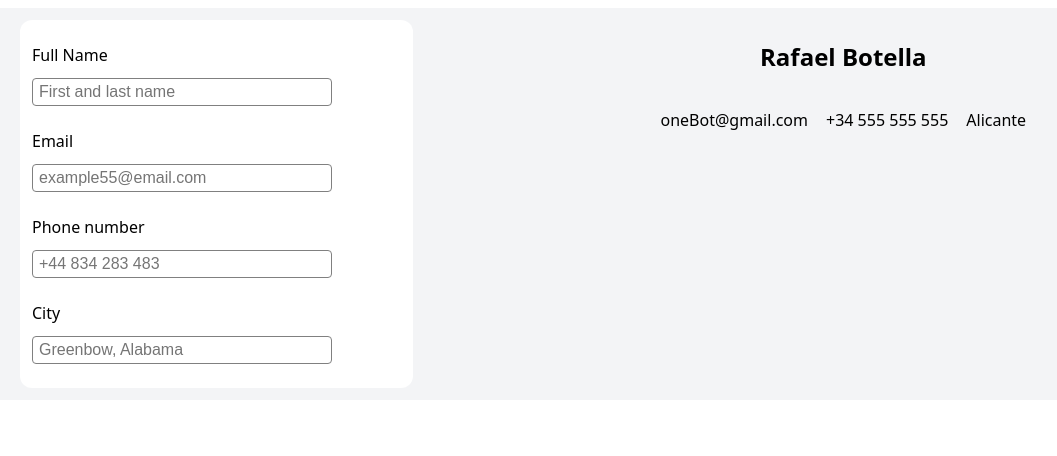
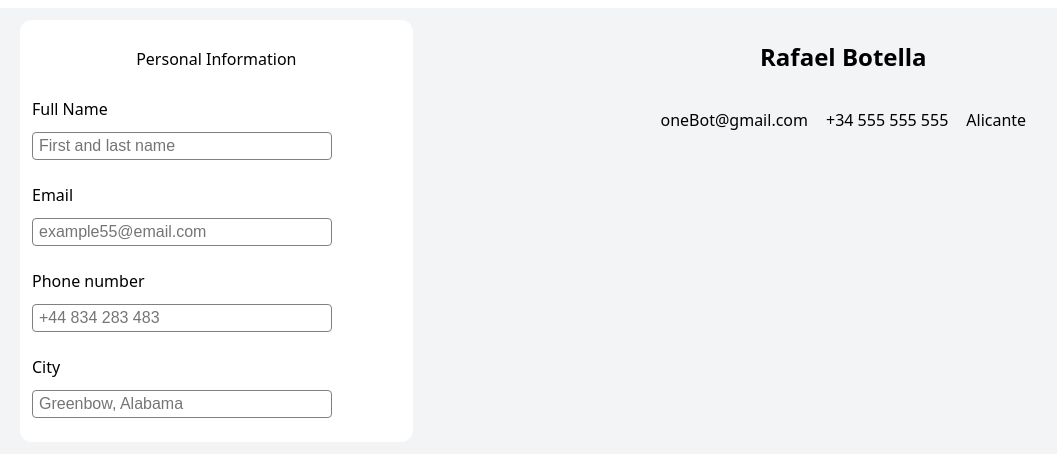
Before and after one commit to rafabo7/top-cv-application, a React (Vite) app: page / in a window 1280 px wide. Shown: the top 456 px of the page, without its empty margins (8-1065 px from the left). Built offline with nearby package versions, Linux system fonts and the light colour scheme.

Commit message:
Normalize styles for inputs sections

```diff
--- /dev/null
+++ b/src/Styles/InputSections.css
@@ -0,0 +1,7 @@
+.section {
+    padding: 12px;
+    /* border: 1px solid grey; */
+    border-radius: 12px;
+    /* box-shadow:  0px 2px 4px black; */
+    background-color: white;
+}
--- a/src/components/PersonalInfo.jsx
+++ b/src/components/PersonalInfo.jsx
@@ -1,10 +1,11 @@
 import { InputField } from "./InputField"
-import '../Styles/PersonalInfo.css'
+import '../Styles/InputSections.css'
 
 export function PersonalInfo ({ onChange }) {
 
     return (
-        <section className="personal-info">
+        <section className="personal-info section">
+        <p className="section-header">Personal Information</p>
 
             <InputField
             type="text"
```
